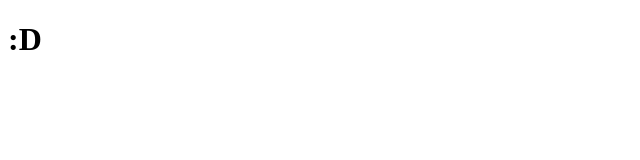
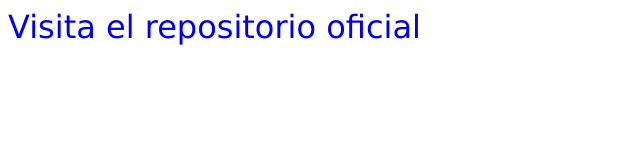
Before and after one commit to Totem-Incinerator/link-bud-app, a website: page src/public/index.html in a window 1280 px wide. Shown: the whole page, without its empty margins (0-640 px from the left). Drawn offline with Linux system fonts and the light colour scheme.

Commit message:
Agregado comando "start" para pruebas de despliegue

```diff
--- a/package.json
+++ b/package.json
@@ -4,7 +4,8 @@
   "description": "",
   "main": "index.js",
   "scripts": {
-    "dev": "nodemon app"
+    "dev": "nodemon app",
+    "start": "node app"
   },
   "keywords": [],
   "author": "",
--- a/src/Server/Server.js
+++ b/src/Server/Server.js
@@ -1,8 +1,6 @@
 const db = require('../Db/Dbconfig')
 const cors = require('cors')
 const express = require('express')
-
-
 
 class Server{
 
--- a/src/public/index.html
+++ b/src/public/index.html
@@ -3,9 +3,18 @@
 <head>
     <meta charset="UTF-8">
     <meta name="viewport" content="width=device-width, initial-scale=1.0">
-    <title>Linbud app</title>
+    <title>Linkbud app</title>
+
+    <style>
+        a{
+            font-family: Verdana, Geneva, Tahoma, sans-serif;
+            text-decoration: none;
+            font-size: 2rem;
+        }
+    </style>
+
 </head>
 <body>
-    <h1>:D</h1>
+    <a href="https://github.com/Totem-Incinerator/link-bud-app" target="_blank" >Visita el repositorio oficial</a>
 </body>
 </html>
```
Also changed, not shown: README.md.
